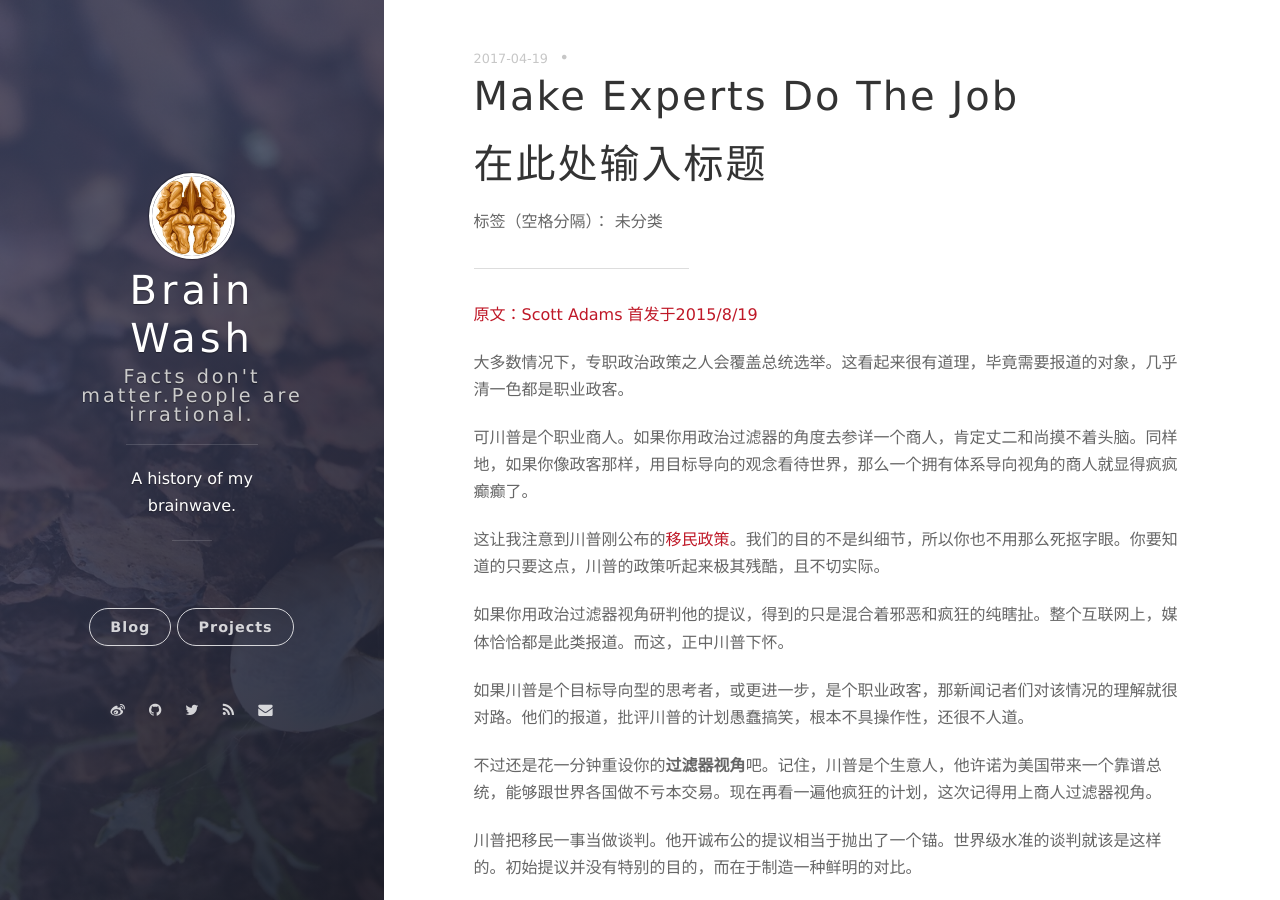
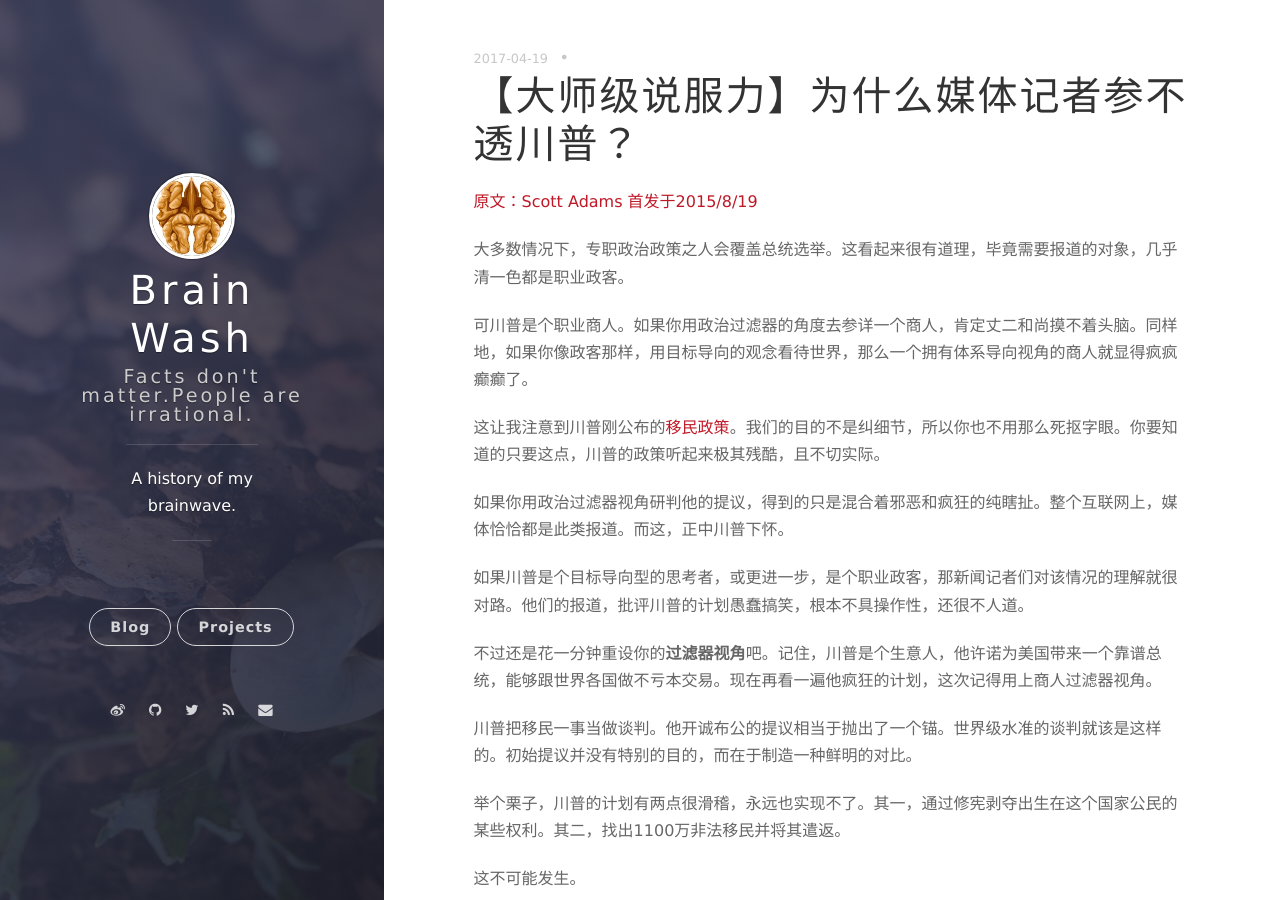
Before and after one commit to iwomen/iwomen.github.io, a Jekyll site: the page built from _posts/2017-04-19-make-experts-do-the-job.md, in a window 1280 px wide and 900 px high. Built offline with Jekyll 4.4.1, drawn with Linux system fonts in a browser that asks for light colours; nearby versions of some CDN libraries; our own code applies the rules of GitHub Pages for plain Markdown files; comment, search, counter and statistics services are not loaded.

Commit message:
Update 2017-04-19-make-experts-do-the-job.md

```diff
--- a/_posts/2017-04-19-make-experts-do-the-job.md
+++ b/_posts/2017-04-19-make-experts-do-the-job.md
@@ -1,7 +1,7 @@
-# 在此处输入标题
-
-标签（空格分隔）： 未分类
-
+---
+layout: post
+title: 【大师级说服力】为什么媒体记者参不透川普？
+date: 2017-04-19
 ---
 
 [原文：Scott Adams  首发于2015/8/19][1]
```
